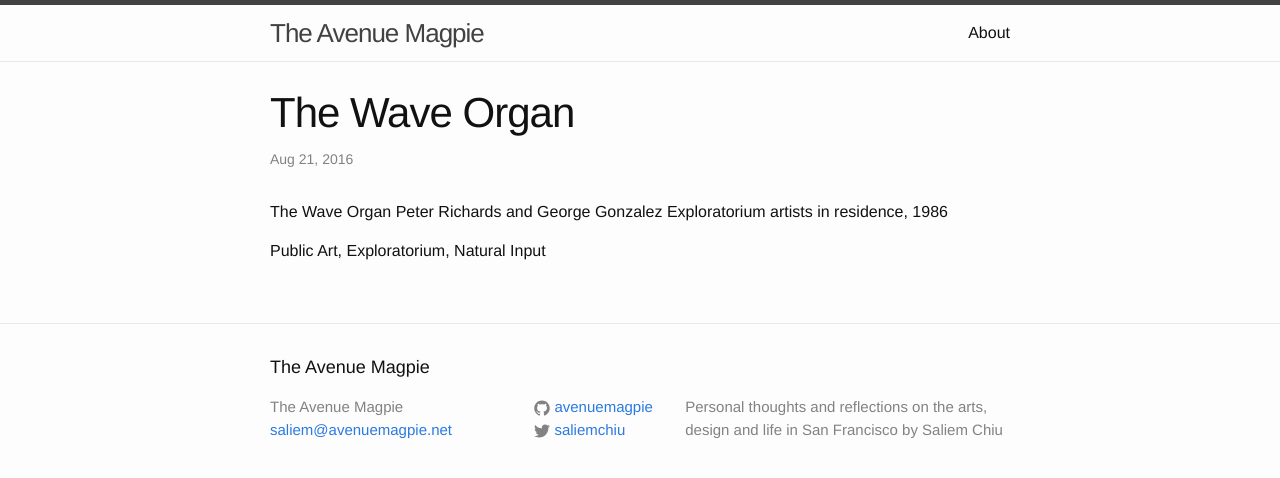
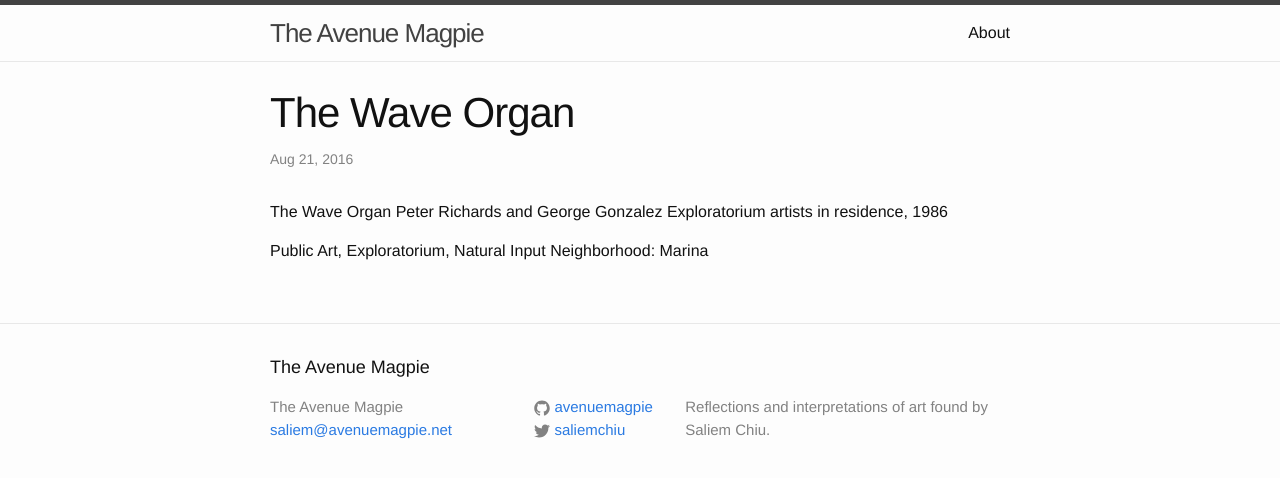
Before and after one commit to avenuemagpie/art-design, a Jekyll site: the page built from _posts/2016-08-21-wave-organ.markdown, in a window 1280 px wide. Shown: the top 478 px of the page. Built offline with Jekyll 4.4.1, drawn with Linux system fonts in a browser that asks for light colours.

Commit message:
updated content

```diff
--- a/_config.yml
+++ b/_config.yml
@@ -9,7 +9,7 @@
 title: The Avenue Magpie
 email: saliem@avenuemagpie.net
 description: > # this means to ignore newlines until "baseurl:"
-  Personal thoughts and reflections on the arts, design and life in San Francisco by Saliem Chiu
+  Reflections and interpretations of art found by Saliem Chiu.
 baseurl: "" # the subpath of your site, e.g. /blog
 url: "http://avenuemagpie.net" # the base hostname & protocol for your site
 twitter_username: saliemchiu
--- a/_posts/2016-08-21-wave-organ.markdown
+++ b/_posts/2016-08-21-wave-organ.markdown
@@ -10,3 +10,4 @@ Peter Richards and George Gonzalez
 Exploratorium artists in residence, 1986
 
 Public Art, Exploratorium, Natural Input
+Neighborhood: Marina
```
